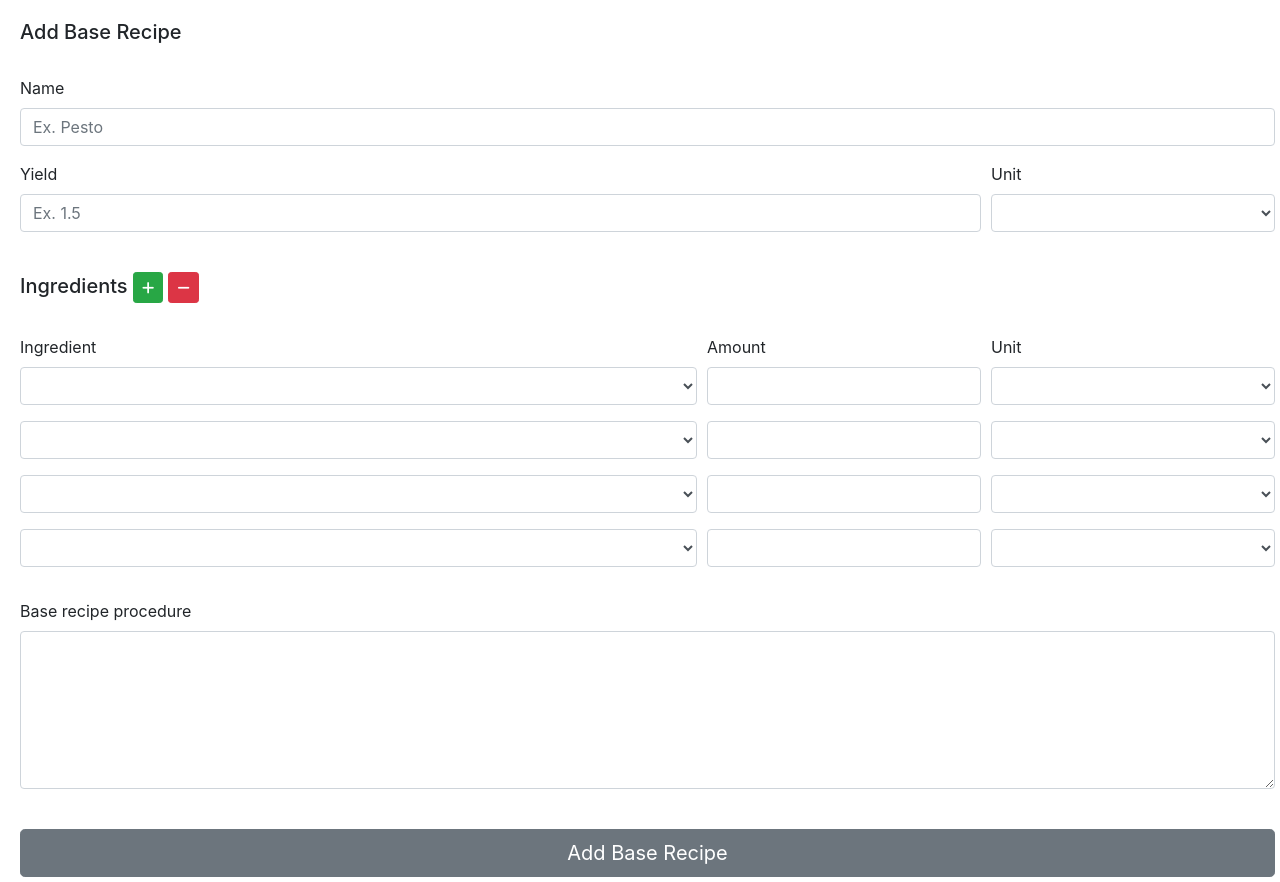
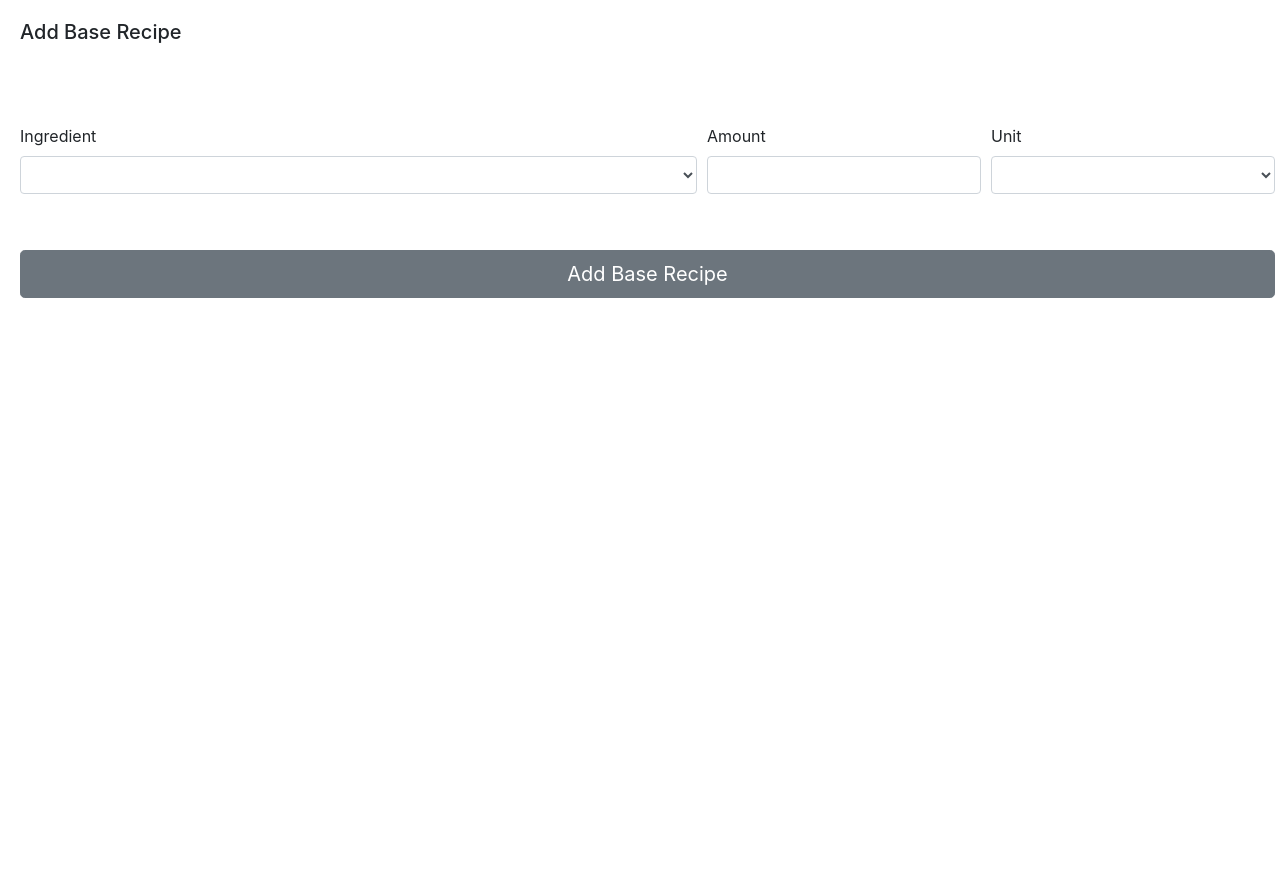
Before and after one commit to mamedc/meal_app, a Django app: page /add_baserecipe/ in a window 1280 px wide. Shown: the part 58-940 px from the top of the page. After the commit the page ends 356 px from the top, so only its background shows below. Run offline with Django 3.2, Linux system fonts and the light colour scheme; tables that the repository leaves empty hold one stand-in row (values such as "Sample post"); some libraries are stand-ins or nearby versions.

Commit message:
setting up add_base_recipe template and view

```diff
--- a/ingredients/forms.py
+++ b/ingredients/forms.py
@@ -16,16 +16,16 @@ class IngredientForm(forms.Form):
 # BaseRecipeAddIngrFormSet = formset_factory(BaseRecipeAddIngrForm, extra=2)
 
 class BaseRecipeForm(forms.Form):
-	name = forms.CharField(label='Base recipe name', max_length=64)
-	brec_yield_value = forms.FloatField()
-	brec_yield_unit = forms.ModelChoiceField(queryset=IngredientUnit.objects.all(), empty_label='')
-	procedure = forms.CharField(widget=forms.Textarea)
+	#name = forms.CharField(label='Base recipe name', max_length=64)
+	#brec_yield_value = forms.FloatField()
+	#brec_yield_unit = forms.ModelChoiceField(queryset=IngredientUnit.objects.all(), empty_label='')
+	#procedure = forms.CharField(widget=forms.Textarea)
 
 	# Create sets of ingredient/value/unit fields
 	def __init__(self, *args, **kwargs):
 		super(BaseRecipeForm, self).__init__(*args, **kwargs)
 		self.ingr_sets_counter = 0
-		max_ingrs = 5
+		max_ingrs = 3
 		for i in range(1, max_ingrs+1):
 			self.ingr_sets_counter += 1
 			self.fields['brec_ingr_name_%s' % i] = forms.ModelChoiceField(queryset=Ingredient.objects.all().order_by('name'), label='brec_ingredients', empty_label='')
--- a/ingredients/templates/ingredients/addBaseRecipe.html
+++ b/ingredients/templates/ingredients/addBaseRecipe.html
@@ -9,44 +9,50 @@
 <form action="/add_baserecipe/" method="POST" class="needs-validation" novalidate>
 {% csrf_token %}
 {{ form.non_field_errors }}
+{{ form.field_errors }}
+
+
+<!--table>
+    {{ form.as_table }}
+</table-->
 
 
 <!-- Base recipe name --------------------------------------------------------->
-<div class="form-group">
+<!--div class="form-group">
 	{{ form.name.errors }}
 	<label for="id_name">Name</label>
-	<input type="text" class="form-control" id="id_name" aria-describedby="nameHelp" placeholder="Ex. Pesto" autocomplete="off" required>
+	<input name="name" id="id_name" type="text" class="form-control" aria-describedby="nameHelp" placeholder="Ex. Pesto" autocomplete="off" required>
 	<div class="invalid-feedback">Required field.</div>
-</div>
+</div-->
 
 
 <!-- Base recipe yield and unit ----------------------------------------------->
-<div class="form-row">
+<!--div class="form-row">
 	<div class="form-group col">
 		{{ form.brec_yield_value.errors }}
 		<label for="id_brec_yield_value">Yield</label>
-		<input type="number" class="form-control" id="id_brec_yield_value" placeholder="Ex. 1.5" required>
+		<input name="brec_yield_value" id="id_brec_yield_value" type="number" step="any" class="form-control" placeholder="Ex. 1.5" required>
 		<div class="invalid-feedback">Required field.</div>
 	</div>
 
 	<div class="form-group col-auto">
 		{{ form.brec_yield_unit.errors }}
 		<label for="id_brec_yield_unit">Unit</label>
-	    <select class="form-control" id="id_brec_yield_unit" required>
+	    <select name="brec_yield_unit" id="id_brec_yield_unit" class="form-control" required>
 			{% for value, text in form.brec_yield_unit.field.choices %}
-				<option>{{ text }}</option>
+				<option value="{{ value }}">{{ text }}</option>
 			{% endfor %}
 	    </select>
 		<div class="invalid-feedback">Required field.</div>
 	</div>
-</div>
+</div-->
 
 <br>
-<h5>
+<!--h5>
 	Ingredients
 	<button type="button" class="btn btn-success btn-sm" id="crt_btn"><i class="fas fa-plus"></i></button>
 	<button type="button" class="btn btn-danger  btn-sm" id="del_btn"><i class="fas fa-minus"></i></button>
-</h5>
+</h5-->
 <br>
 <!--h3 id='counter_id'>4</h3-->
 
@@ -54,31 +60,31 @@
 <div id="ingr_form_all_ingrs" class="form-group">
 	<!-- 1 -->
 	<div id="ingr_set_1" class="form-row">
-		<!-- Name -->
+
 		<div class="form-group col">
   			{{ form.brec_ingr_name_1.errors }}
   			<label for="id_brec_ingr_name_1">Ingredient</label>
-				<select class="form-control" id="id_brec_ingr_name_1" required>
+				<select name="brec_ingr_name_1" id="id_brec_ingr_name_1" class="form-control" required>
 					{% for value, text in form.brec_ingr_name_1.field.choices %}
-						<option>{{ text }}</option>
+						<option value="{{ value }}">{{ text }}</option>
 					{% endfor %}
 			    </select>
 			<div class="invalid-feedback">Required field.</div>
 		</div>
-		<!-- Amount -->
+
 		<div class="form-group col-auto">
   			{{ form.brec_ingr_val_1.errors }}
   			<label for="id_brec_ingr_val_1">Amount</label>
-			<input type="number" class="form-control" id="id_brec_ingr_val_1" required>
+			<input name="brec_ingr_val_1" id="id_brec_ingr_val_1" type="number" step="any" class="form-control" required>
 			<div class="invalid-feedback">Required field.</div>
 		</div>
-		<!-- Unit -->
+
 		<div class="form-group col-auto">
   			{{ form.brec_ingr_unit_1.errors }}
   			<label for="id_brec_ingr_unit_1">Unit</label>
-			    <select class="form-control" id="id_brec_ingr_unit_1" required>
+			    <select name="brec_ingr_unit_1" id="id_brec_ingr_unit_1" class="form-control" required>
 					{% for value, text in form.brec_ingr_unit_1.field.choices %}
-						<option>{{ text }}</option>
+						<option value="{{ value }}">{{ text }}</option>
 					{% endfor %}
 			    </select>
 			<div class="invalid-feedback">Required field.</div>
@@ -86,8 +92,8 @@
 	</div>
 
 	<!-- 2 -->
-	<div id="ingr_set_2" class="form-row">
-		<!-- Name -->
+	<!--div id="ingr_set_2" class="form-row">
+
 		<div class="form-group col">
   			{{ form.brec_ingr_name_2.errors }}
 				<select class="form-control" id="id_brec_ingr_name_2" required>
@@ -97,13 +103,13 @@
 			    </select>
 			<div class="invalid-feedback">Required field.</div>
 		</div>
-		<!-- Amount -->
+
 		<div class="form-group col-auto">
   			{{ form.brec_ingr_val_2.errors }}
 			<input type="number" class="form-control" id="id_brec_ingr_val_2" required>
 			<div class="invalid-feedback">Required field.</div>
 		</div>
-		<!-- Unit -->
+
 		<div class="form-group col-auto">
   			{{ form.brec_ingr_unit_2.errors }}
 			    <select class="form-control" id="id_brec_ingr_unit_2" required>
@@ -113,11 +119,11 @@
 			    </select>
 			<div class="invalid-feedback">Required field.</div>
 		</div>
-	</div>
+	</div-->
 
 	<!-- 3 -->
-	<div id="ingr_set_3" class="form-row">
-		<!-- Name -->
+	<!--div id="ingr_set_3" class="form-row">
+
 		<div class="form-group col">
   			{{ form.brec_ingr_name_3.errors }}
 				<select class="form-control" id="id_brec_ingr_name_3" required>
@@ -127,13 +133,13 @@
 			    </select>
 			<div class="invalid-feedback">Required field.</div>
 		</div>
-		<!-- Amount -->
+
 		<div class="form-group col-auto">
   			{{ form.brec_ingr_val_3.errors }}
 			<input type="number" class="form-control" id="id_brec_ingr_val_3" required>
 			<div class="invalid-feedback">Required field.</div>
 		</div>
-		<!-- Unit -->
+
 		<div class="form-group col-auto">
   			{{ form.brec_ingr_unit_3.errors }}
 			    <select class="form-control" id="id_brec_ingr_unit_3" required>
@@ -143,47 +149,21 @@
 			    </select>
 			<div class="invalid-feedback">Required field.</div>
 		</div>
-	</div>
-
-	<!-- 4 -->
-	<div id="ingr_set_4" class="form-row">
-		<!-- Name -->
-		<div class="form-group col">
-			<select class="form-control" id="id_brec_ingr_name_4" required>
-				{% for value, text in form.brec_ingr_name_4.field.choices %}
-					<option>{{ text }}</option>
-				{% endfor %}
-		    </select>
-			<div class="invalid-feedback">Required field.</div>
-		</div>
-		<!-- Amount -->
-		<div class="form-group col-auto">
-  			<input type="number" class="form-control" id="id_brec_ingr_val_4" required>
-			<div class="invalid-feedback">Required field.</div>
-		</div>
-		<!-- Unit -->
-		<div class="form-group col-auto">
-		    <select class="form-control" id="id_brec_ingr_unit_4" required>
-				{% for value, text in form.brec_ingr_unit_4.field.choices %}
-					<option>{{ text }}</option>
-				{% endfor %}
-		    </select>
-			<div class="invalid-feedback">Required field.</div>
-		</div>
-	</div>
+	</div-->
 </div>
 
+
 <!-- Procedures -------------------------------------->
-<div class="form-group">
+<!--div class="form-group">
 	<label for="id_procedure">Base recipe procedure</label>
-    <textarea class="form-control" id="id_procedure" rows="6" required></textarea>
+    <textarea name="procedure" id="id_procedure" class="form-control" rows="6" required></textarea>
     <div class="invalid-feedback">Please provide a valid city.</div>
-</div>
+</div-->
 
 
 <br>
 <div>
-	<button type="submit" class="btn btn-secondary btn-lg btn-block">Add Base Recipe</button>
+	<input type="submit" class="btn btn-secondary btn-lg btn-block" value="Add Base Recipe">
 </div>
 
 </form>
--- a/ingredients/views.py
+++ b/ingredients/views.py
@@ -52,22 +52,30 @@ def addIngredient(request):
 def addBaseRecipe(request):
     # POST, generate form with data from the request
 	if request.method == "POST":
-
 		form = BaseRecipeForm(request.POST)
 
+		#assert False, '------ Valid! ------\n{}'.format(form)
 
 		if form.is_valid():
+			assert False, '------ Valid! ------\n{}'.format(form.cleaned_data)
 
-			#messages.warning(request, '{}'.format(form))
+			brecName = form.cleaned_data['name'].lower()
+			brec_yield_value = form.cleaned_data['brec_yield_value']
+			brec_yield_unit = form.cleaned_data['brec_yield_unit']
+			procedure = form.cleaned_data['procedure']
+
+			# Success msg
+			messages.success(request, 'Ingredient *{}* was created!'.format(brecName))
 
 			return HttpResponseRedirect('/add_baserecipe/')
 
+		else:
+			assert False, 'Error!\n\n{}\n\n{}'.format(form.errors, form.cleaned_data)
+			#messages.success(request, '{}'.format(form))
+			return render(request, 'ingredients/addBaseRecipe.html', {'form': form})
+
 	form = BaseRecipeForm()
-
-
-	#messages.warning(request, '{}'.format(form))
-
-	return render(request, 'ingredients/addBaseRecipe.html', {'form': form, 'ingrRange': range(form.ingr_sets_counter)})
+	return render(request, 'ingredients/addBaseRecipe.html', {'form': form})
 
 
 
```
